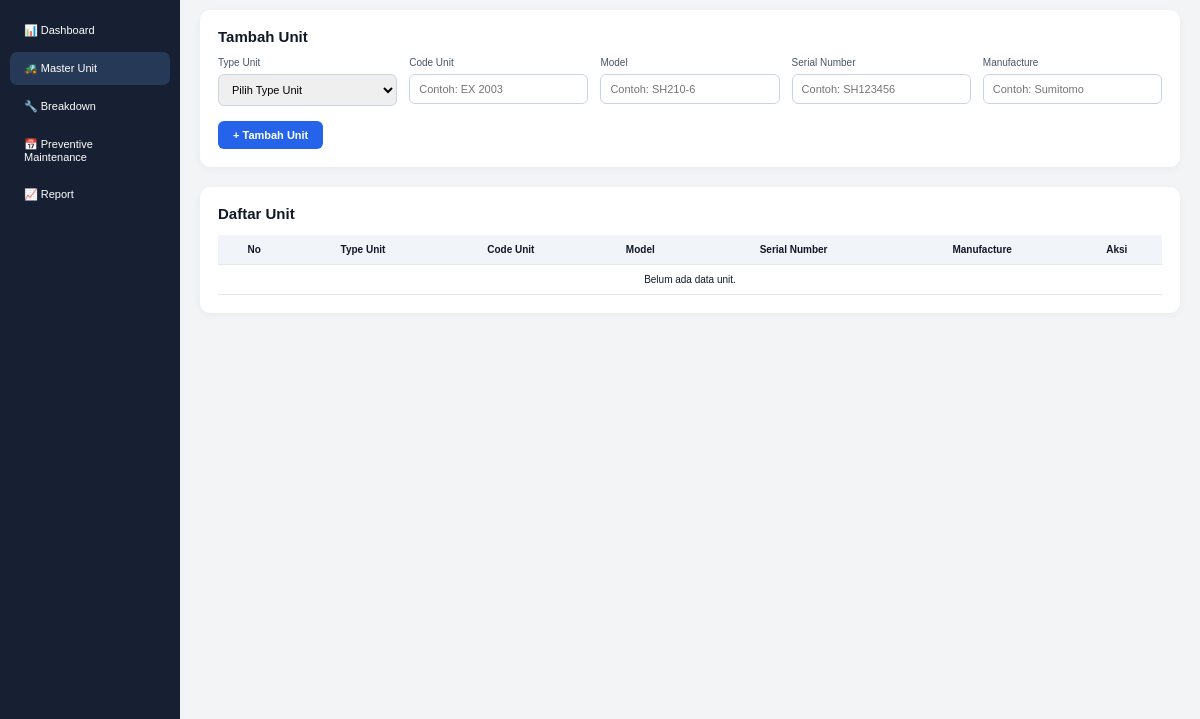
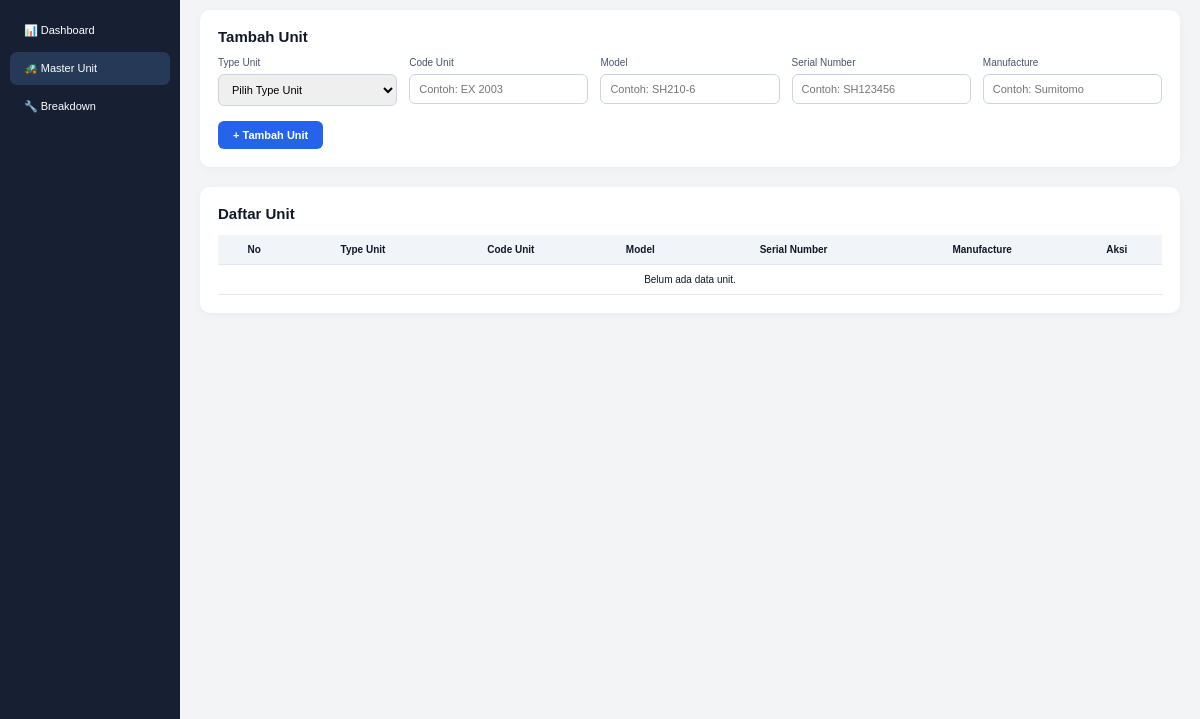
Before and after one commit to galok0847/CMMS-BD, an Electron app: page master-unit.html in a window 1200 px wide. Shown: the part 81-800 px from the top of the page. Drawn offline with Linux system fonts and the light colour scheme.

Commit message:
Remove Preventive Maintenance and Report links
Removed links for Preventive Maintenance and Report from the menu.

```diff
--- a/master-unit.html
+++ b/master-unit.html
@@ -205,13 +205,7 @@
             🔧 Breakdown
         </a>
 
-        <a href="#" class="menu">
-            📅 Preventive Maintenance
-        </a>
 
-        <a href="#" class="menu">
-            📈 Report
-        </a>
 
     </div>
 
```
